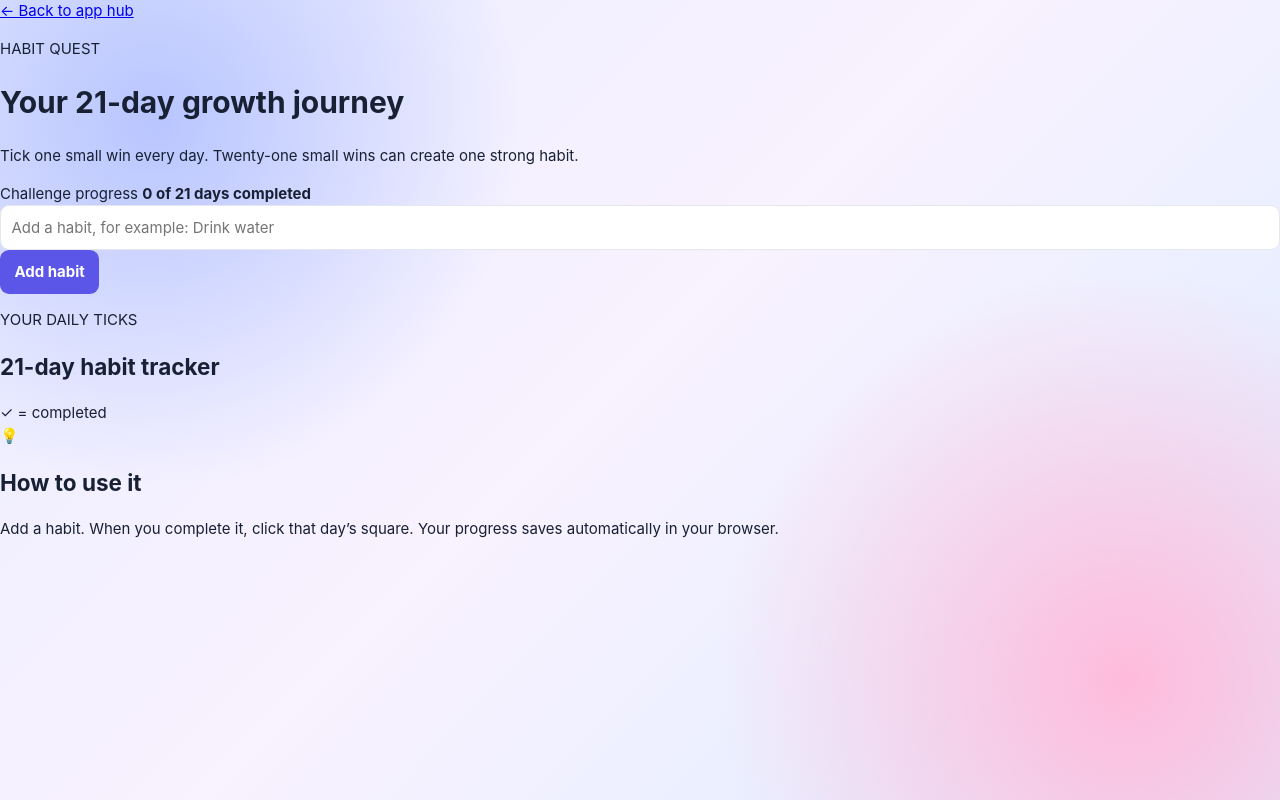
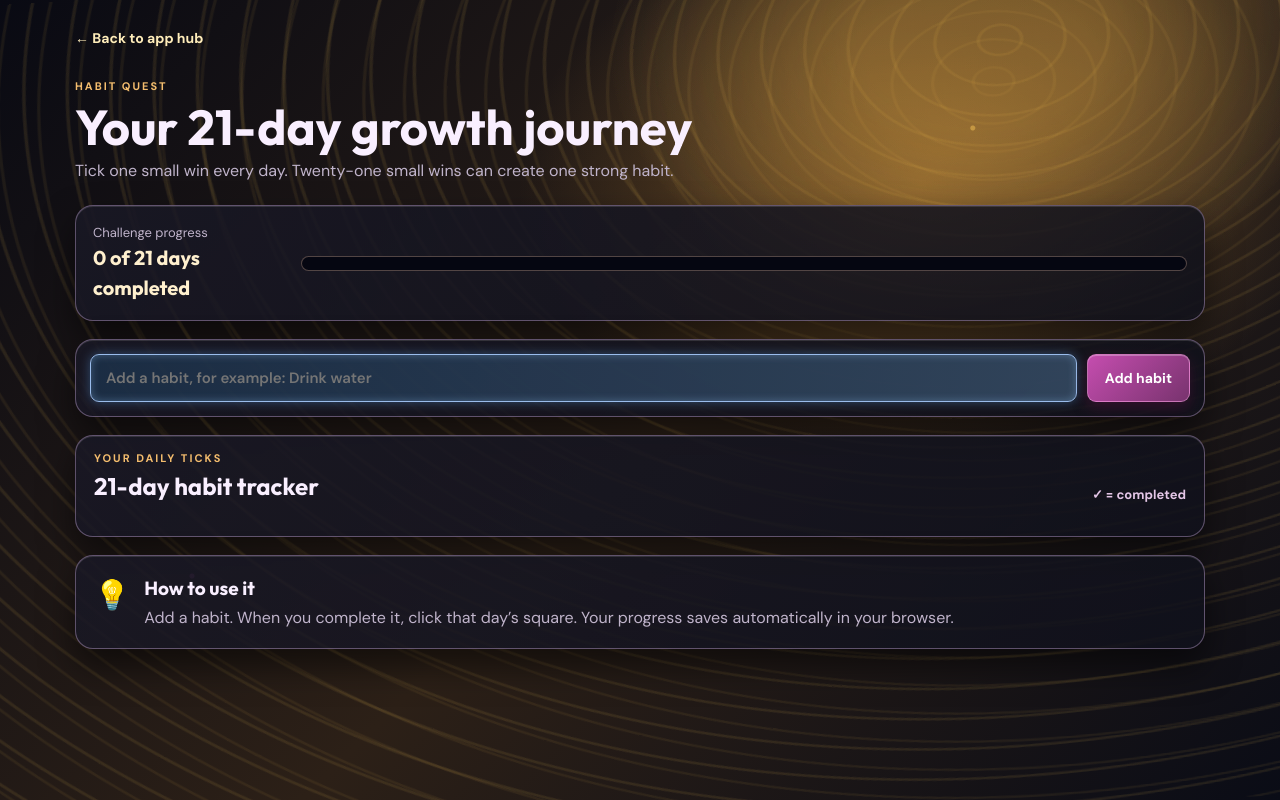
Before and after one commit to apsarshareef12345-dotcom/codex-10-apps, a website: page apps/07-habit-tracker/index.html in a window 1280 px wide. Drawn offline with Linux system fonts and the light colour scheme.

Commit message:
Update style.css

```diff
--- a/apps/07-habit-tracker/style.css
+++ b/apps/07-habit-tracker/style.css
@@ -1,67 +1,346 @@
-@import url("../../shared.css");
+@import url('https://fonts.googleapis.com/css2?family=DM+Sans:wght@400;500;600;700&family=Outfit:wght@600;700;800&display=swap');
+
+:root {
+  --gold: #f7cf70;
+  --pink: #e854c9;
+  --dark: #080812;
+  --panel: #10101dcc;
+  --line: #eac5ff59;
+  --text: #f9efff;
+  --muted: #c0b4cb;
+}
+
+* {
+  box-sizing: border-box;
+}
 
 body {
   min-height: 100vh;
+  margin: 0;
+  overflow-x: hidden;
   background:
-    radial-gradient(circle at 12% 15%, #b8c5ff 0, transparent 28%),
-    radial-gradient(circle at 88% 85%, #ffbbdc 0, transparent 31%),
-    linear-gradient(135deg, #e9edff, #f9f2ff 48%, #dcecff);
+    radial-gradient(circle at 76% 16%, #f9ca5880 0 2px, transparent 3px),
+    radial-gradient(circle at 15% 72%, #e45fca70 0 2px, transparent 3px),
+    radial-gradient(ellipse at 72% 23%, #df9c3d67 0, transparent 31%),
+    linear-gradient(135deg, #090a13, #2c2017 53%, #0a0c16);
+  color: var(--text);
+  font: 16px/1.5 "DM Sans", sans-serif;
 }
 
-.top {
-  background: linear-gradient(120deg, #25205e, #4f4bc8 55%, #7e6bea);
-  box-shadow: 0 9px 25px #302a882e;
+.glow,
+.glow::before,
+.glow::after {
+  position: fixed;
+  inset: 0;
+  z-index: -1;
+  pointer-events: none;
+  content: "";
+  background:
+    radial-gradient(ellipse at 76% 14%, #f1b3482a 0 8%, transparent 24%),
+    repeating-radial-gradient(
+      ellipse at 77% 15%,
+      transparent 0 17px,
+      #f5c24b12 18px 20px,
+      transparent 21px 38px
+    );
+  animation: moveGlow 10s ease-in-out infinite;
 }
 
-.card {
-  background: linear-gradient(145deg, #ffffffef, #eef1ffdf);
-  border-color: #fff;
-  box-shadow:
-    12px 14px 28px #6672a52e,
-    -10px -10px 25px #fff;
+.glow::before {
+  opacity: 0.4;
+  transform: rotate(16deg);
 }
 
-.matrix {
-  overflow: auto;
-  transform: perspective(1100px) rotateX(1deg);
+@keyframes moveGlow {
+  50% {
+    transform: scale(1.07) rotate(-3deg);
+  }
 }
 
-.table {
-  border-collapse: separate;
-  border-spacing: 0;
-  width: 100%;
-  min-width: 1500px;
+.app {
+  width: min(1130px, calc(100% - 30px));
+  margin: auto;
+  padding: 26px 0 60px;
 }
 
-.table th,
-.table td {
-  border-bottom: 1px solid #dfe3f3;
-  padding: 9px;
-  text-align: center;
-  white-space: nowrap;
+.back {
+  display: inline-block;
+  color: #ffedba;
+  text-decoration: none;
+  font-size: 14px;
+  font-weight: 700;
 }
 
-.table th {
-  background: #e9eaff;
-  color: #4945a5;
-  font-size: 12px;
-  position: sticky;
-  top: 0;
+header {
+  max-width: 620px;
+  margin: 28px 0 22px;
 }
 
-.table td:first-child,
-.table th:first-child {
-  position: sticky;
-  left: 0;
-  background: #f9faff;
+.eyebrow {
+  margin: 0;
+  color: #f4bd6e;
+  font-size: 11px;
+  font-weight: 800;
+  letter-spacing: 2px;
+}
+
+h1,
+h2 {
+  font-family: Outfit, sans-serif;
+}
+
+h1 {
+  margin: 7px 0;
+  font-size: clamp(32px, 5vw, 49px);
+  line-height: 1.04;
+}
+
+header > p:last-child {
+  margin: 0;
+  color: var(--muted);
+}
+
+.progress-card,
+.add-card,
+.tracker-card,
+.help-card {
+  border: 1px solid var(--line);
+  border-radius: 18px;
+  background: linear-gradient(135deg, #191825df, #10111bdc);
+  box-shadow: inset 0 1px #ffffff1f, 0 17px 34px #0008;
+}
+
+.progress-card {
+  display: grid;
+  grid-template-columns: 190px 1fr;
+  align-items: center;
+  gap: 18px;
+  padding: 17px;
+}
+
+.progress-card span {
+  display: block;
+  color: var(--muted);
+  font-size: 13px;
+}
+
+.progress-card b {
+  color: #fff0ce;
+  font-family: Outfit, sans-serif;
+  font-size: 20px;
+}
+
+.progress-track {
+  height: 15px;
+  overflow: hidden;
+  border: 1px solid #f4caaf52;
+  border-radius: 20px;
+  background: #050611;
+}
+
+.progress-track i {
+  display: block;
+  width: 0;
+  height: 100%;
+  border-radius: inherit;
+  background: linear-gradient(90deg, #d64bc4, #ff92df, #ffd468);
+  box-shadow: 0 0 18px #ef5bd5;
+  transition: width 0.3s ease;
+}
+
+.add-card {
+  display: grid;
+  grid-template-columns: 1fr auto;
+  gap: 10px;
+  margin-top: 18px;
+  padding: 14px;
+}
+
+.add-card input {
+  width: 100%;
+  padding: 13px 15px;
+  border: 1px solid #9abceb;
+  border-radius: 9px;
+  outline: 0;
+  background: linear-gradient(100deg, #1c324bcf, #374e69cf);
+  box-shadow: inset 0 0 8px #97c9ff55, 0 0 11px #5a9ee366;
+  color: white;
+  font: 600 15px "DM Sans", sans-serif;
+}
+
+.add-card input:focus {
+  border-color: #f3a6ff;
+}
+
+button {
+  border: 1px solid #ffb4ea77;
+  border-radius: 9px;
+  padding: 11px 17px;
+  background: linear-gradient(135deg, #c54daf, #78336e);
+  box-shadow: inset 0 1px #fff4, 0 6px 14px #45103599;
+  color: white;
+  font: 700 14px "DM Sans", sans-serif;
+  cursor: pointer;
+}
+
+button:hover {
+  filter: brightness(1.15);
+  transform: translateY(-1px);
+}
+
+.tracker-card {
+  margin-top: 18px;
+  padding: 14px;
+}
+
+.tracker-heading {
+  display: flex;
+  align-items: end;
+  justify-content: space-between;
+  padding: 0 4px 12px;
+}
+
+.tracker-heading h2 {
+  margin: 2px 0 0;
+  font-size: 24px;
+}
+
+.tracker-heading > span {
+  color: #e4c6e7;
+  font-size: 13px;
+  font-weight: 700;
+}
+
+.table-wrap {
+  overflow-x: auto;
+  padding-bottom: 6px;
+}
+
+table {
+  width: 100%;
+  min-width: 1050px;
+  border-collapse: separate;
+  border-spacing: 0 7px;
+}
+
+th {
+  padding: 7px 4px;
+  color: #e7d5e8;
+  font-size: 11px;
+  text-align: center;
+}
+
+th:first-child {
+  width: 150px;
+  padding-left: 10px;
+  text-align: left;
+}
+
+td {
+  padding: 7px 4px;
+  text-align: center;
+  background: #0d0f1d8c;
+  border-top: 1px solid #ffffff10;
+  border-bottom: 1px solid #ffffff10;
+}
+
+td:first-child {
+  padding-left: 11px;
+  border-left: 1px solid #ffffff10;
+  border-radius: 10px 0 0 10px;
+  color: #fff4ef;
   text-align: left;
   font-weight: 700;
-  box-shadow: 4px 0 8px #5b5f8b12;
 }
 
-.check {
-  width: 22px;
-  height: 22px;
-  accent-color: var(--good);
-  filter: drop-shadow(1px 2px 2px #0002);
+td:last-child {
+  border-right: 1px solid #ffffff10;
+  border-radius: 0 10px 10px 0;
 }
+
+.day-number {
+  display: block;
+  color: #ffe5ae;
+  font-size: 13px;
+  font-weight: 800;
+}
+
+.day-word {
+  color: #ac9eb3;
+  font-size: 9px;
+}
+
+.tick {
+  width: 19px;
+  height: 19px;
+  padding: 0;
+  border: 1px solid #e58bd762;
+  border-radius: 5px;
+  background: linear-gradient(135deg, #b83b9f, #69265d);
+  box-shadow: inset 0 1px #ffe8ff55, 0 2px 5px #0009;
+  color: transparent;
+  font-size: 13px;
+  line-height: 17px;
+}
+
+.tick.done {
+  border-color: #ffcdf9;
+  background: linear-gradient(135deg, #e65ed4, #a42d94);
+  box-shadow: 0 0 10px #ef58dccc;
+  color: white;
+}
+
+.delete-habit {
+  margin-left: 7px;
+  padding: 2px 6px;
+  border: 0;
+  background: transparent;
+  box-shadow: none;
+  color: #f7a2b8;
+  font-size: 14px;
+}
+
+.help-card {
+  display: flex;
+  gap: 14px;
+  margin-top: 18px;
+  padding: 18px;
+}
+
+.help-card > span {
+  font-size: 29px;
+}
+
+.help-card h2 {
+  margin: 0;
+  font-size: 19px;
+}
+
+.help-card p {
+  margin: 3px 0 0;
+  color: var(--muted);
+}
+
+.empty {
+  padding: 18px;
+  color: var(--muted);
+  text-align: center;
+}
+
+@media (max-width: 600px) {
+  .app {
+    width: calc(100% - 22px);
+    padding-top: 16px;
+  }
+
+  .progress-card,
+  .add-card {
+    grid-template-columns: 1fr;
+  }
+
+  .tracker-heading {
+    align-items: start;
+    flex-direction: column;
+    gap: 4px;
+  }
+}
```
